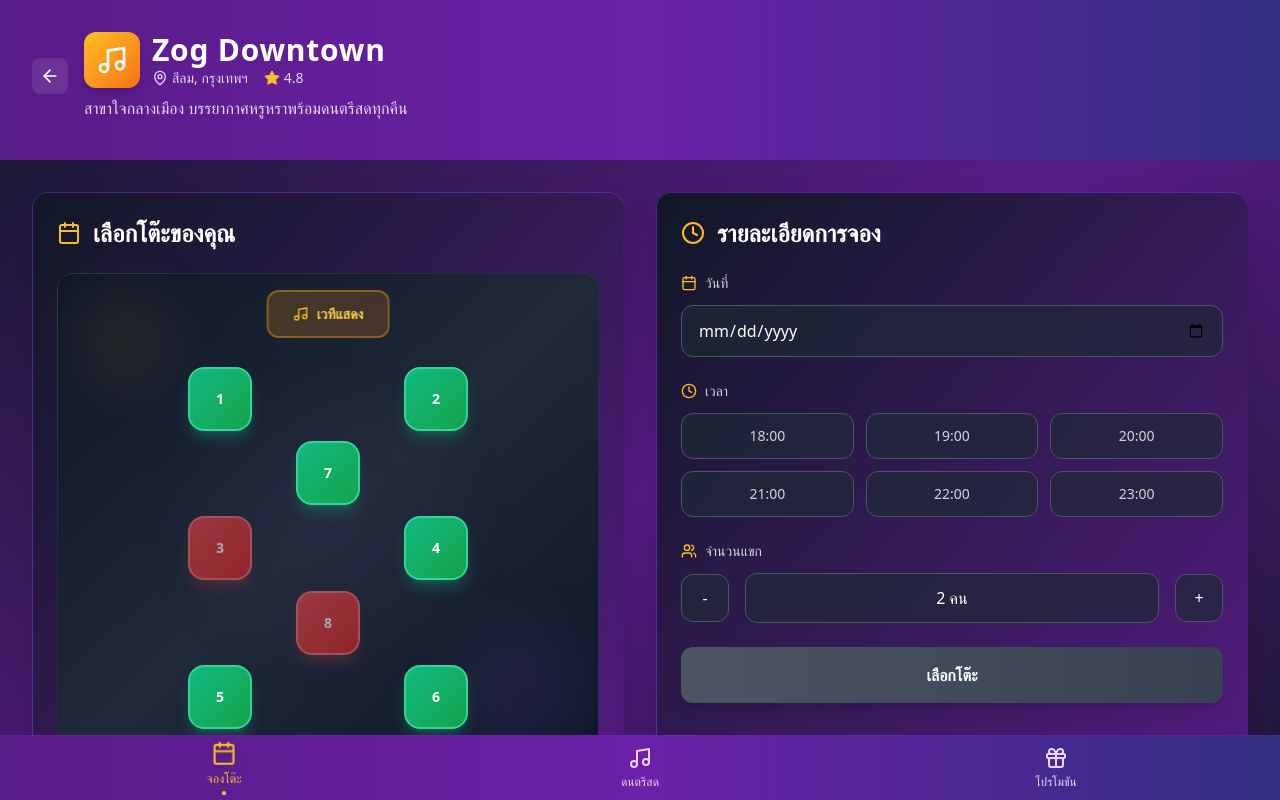
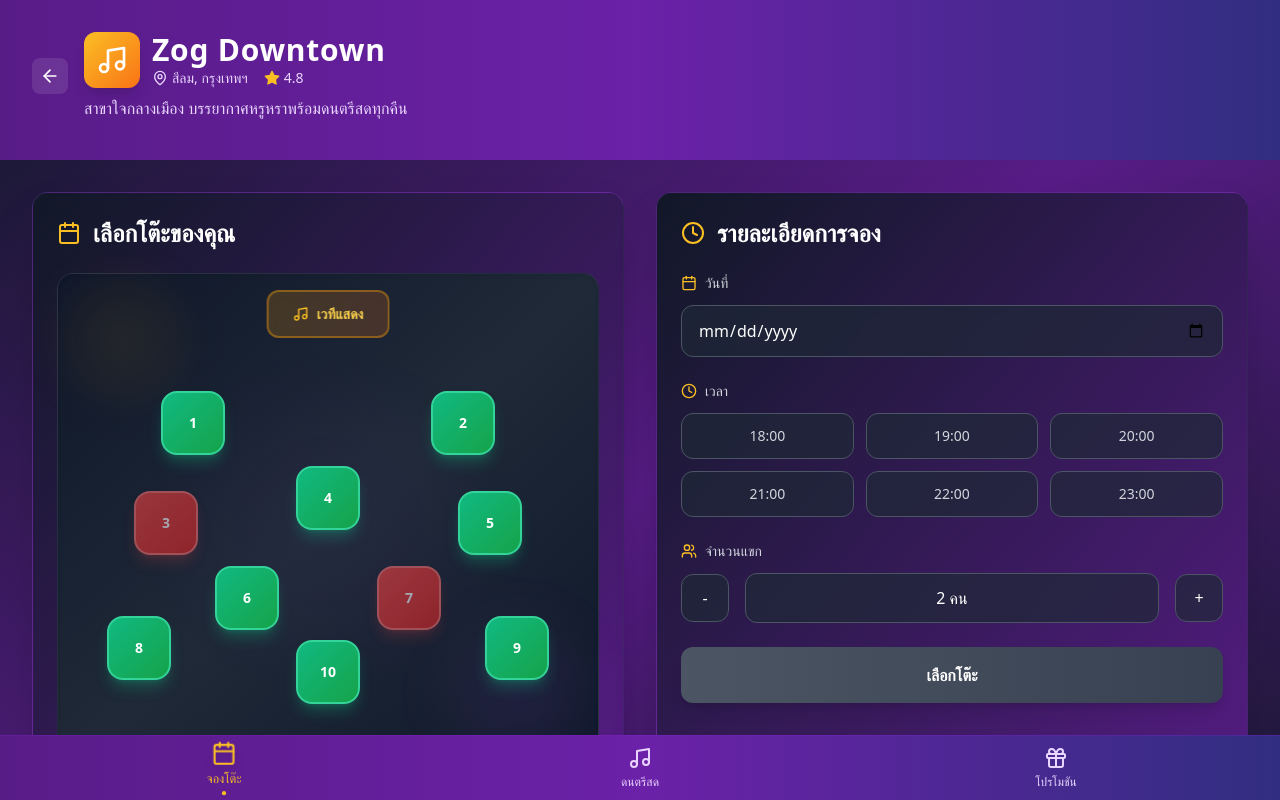
Before and after one commit to logathrim/zog, a React (Vite) app: page / in a window 1280 px wide. Both pictures are taken after a click on the element 226 px from the left and 636 px from the top of the page. Shown: the top 800 px of the page. Built offline with nearby package versions, Linux system fonts and the light colour scheme.

Commit message:
ปรับปรุงตำแหน่งโต๊ะให้เหมือนจริงและหลากหลาย

```diff
--- a/src/components/TableReservation.tsx
+++ b/src/components/TableReservation.tsx
@@ -1,7 +1,7 @@
 import React, { useState } from "react";
 import { Calendar, Clock, Users, Phone, Mail, User, Music, ArrowLeft, MapPin, Star } from "lucide-react";
 import { Table, Reservation, Restaurant } from "../types";
-import { tables as initialTables } from "../data/mockData";
+import { restaurantTables } from "../data/mockData";
 
 interface TableReservationProps {
   restaurant: Restaurant | null;
@@ -9,7 +9,9 @@ interface TableReservationProps {
 }
 
 export default function TableReservation({ restaurant, onBackToSelection }: TableReservationProps) {
-  const [tables, setTables] = useState<Table[]>(initialTables);
+  const [tables, setTables] = useState<Table[]>(
+    restaurant ? restaurantTables[restaurant.id] || [] : []
+  );
   const [selectedDate, setSelectedDate] = useState("");
   const [selectedTime, setSelectedTime] = useState("");
   const [guests, setGuests] = useState(2);
--- a/src/data/mockData.ts
+++ b/src/data/mockData.ts
@@ -87,6 +87,91 @@ export const restaurants: Restaurant[] = [
   }
 ];
 
+// Table layouts for each restaurant
+export const restaurantTables: { [key: string]: Table[] } = {
+  // Zog Downtown - Modern layout with stage focus
+  '1': [
+    { id: '1', number: 1, seats: 2, position: { x: 25, y: 30 }, isAvailable: true, isSelected: false },
+    { id: '2', number: 2, seats: 2, position: { x: 75, y: 30 }, isAvailable: true, isSelected: false },
+    { id: '3', number: 3, seats: 4, position: { x: 20, y: 50 }, isAvailable: false, isSelected: false },
+    { id: '4', number: 4, seats: 4, position: { x: 50, y: 45 }, isAvailable: true, isSelected: false },
+    { id: '5', number: 5, seats: 4, position: { x: 80, y: 50 }, isAvailable: true, isSelected: false },
+    { id: '6', number: 6, seats: 6, position: { x: 35, y: 65 }, isAvailable: true, isSelected: false },
+    { id: '7', number: 7, seats: 6, position: { x: 65, y: 65 }, isAvailable: false, isSelected: false },
+    { id: '8', number: 8, seats: 2, position: { x: 15, y: 75 }, isAvailable: true, isSelected: false },
+    { id: '9', number: 9, seats: 2, position: { x: 85, y: 75 }, isAvailable: true, isSelected: false },
+    { id: '10', number: 10, seats: 8, position: { x: 50, y: 80 }, isAvailable: true, isSelected: false }
+  ],
+
+  // Zog Riverside - Waterfront layout
+  '2': [
+    { id: '1', number: 1, seats: 2, position: { x: 15, y: 25 }, isAvailable: true, isSelected: false },
+    { id: '2', number: 2, seats: 2, position: { x: 35, y: 25 }, isAvailable: true, isSelected: false },
+    { id: '3', number: 3, seats: 2, position: { x: 55, y: 25 }, isAvailable: false, isSelected: false },
+    { id: '4', number: 4, seats: 2, position: { x: 75, y: 25 }, isAvailable: true, isSelected: false },
+    { id: '5', number: 5, seats: 4, position: { x: 25, y: 45 }, isAvailable: true, isSelected: false },
+    { id: '6', number: 6, seats: 4, position: { x: 65, y: 45 }, isAvailable: true, isSelected: false },
+    { id: '7', number: 7, seats: 6, position: { x: 45, y: 60 }, isAvailable: false, isSelected: false },
+    { id: '8', number: 8, seats: 4, position: { x: 20, y: 75 }, isAvailable: true, isSelected: false },
+    { id: '9', number: 9, seats: 4, position: { x: 70, y: 75 }, isAvailable: true, isSelected: false }
+  ],
+
+  // Zog Rooftop - Circular layout around pool
+  '3': [
+    { id: '1', number: 1, seats: 2, position: { x: 30, y: 20 }, isAvailable: true, isSelected: false },
+    { id: '2', number: 2, seats: 2, position: { x: 70, y: 20 }, isAvailable: true, isSelected: false },
+    { id: '3', number: 3, seats: 4, position: { x: 15, y: 35 }, isAvailable: false, isSelected: false },
+    { id: '4', number: 4, seats: 4, position: { x: 85, y: 35 }, isAvailable: true, isSelected: false },
+    { id: '5', number: 5, seats: 2, position: { x: 20, y: 55 }, isAvailable: true, isSelected: false },
+    { id: '6', number: 6, seats: 2, position: { x: 80, y: 55 }, isAvailable: true, isSelected: false },
+    { id: '7', number: 7, seats: 6, position: { x: 15, y: 75 }, isAvailable: true, isSelected: false },
+    { id: '8', number: 8, seats: 6, position: { x: 85, y: 75 }, isAvailable: false, isSelected: false },
+    { id: '9', number: 9, seats: 4, position: { x: 30, y: 85 }, isAvailable: true, isSelected: false },
+    { id: '10', number: 10, seats: 4, position: { x: 70, y: 85 }, isAvailable: true, isSelected: false },
+    { id: '11', number: 11, seats: 8, position: { x: 50, y: 90 }, isAvailable: true, isSelected: false }
+  ],
+
+  // Zog Garden - Scattered among trees
+  '4': [
+    { id: '1', number: 1, seats: 2, position: { x: 20, y: 25 }, isAvailable: true, isSelected: false },
+    { id: '2', number: 2, seats: 4, position: { x: 45, y: 20 }, isAvailable: true, isSelected: false },
+    { id: '3', number: 3, seats: 2, position: { x: 75, y: 30 }, isAvailable: false, isSelected: false },
+    { id: '4', number: 4, seats: 6, position: { x: 25, y: 45 }, isAvailable: true, isSelected: false },
+    { id: '5', number: 5, seats: 4, position: { x: 60, y: 40 }, isAvailable: true, isSelected: false },
+    { id: '6', number: 6, seats: 2, position: { x: 85, y: 55 }, isAvailable: true, isSelected: false },
+    { id: '7', number: 7, seats: 4, position: { x: 15, y: 65 }, isAvailable: false, isSelected: false },
+    { id: '8', number: 8, seats: 6, position: { x: 50, y: 70 }, isAvailable: true, isSelected: false },
+    { id: '9', number: 9, seats: 2, position: { x: 80, y: 80 }, isAvailable: true, isSelected: false },
+    { id: '10', number: 10, seats: 8, position: { x: 35, y: 85 }, isAvailable: true, isSelected: false }
+  ],
+
+  // Zog Underground - Club layout with dance floor
+  '5': [
+    { id: '1', number: 1, seats: 4, position: { x: 15, y: 20 }, isAvailable: true, isSelected: false },
+    { id: '2', number: 2, seats: 4, position: { x: 85, y: 20 }, isAvailable: true, isSelected: false },
+    { id: '3', number: 3, seats: 6, position: { x: 10, y: 35 }, isAvailable: false, isSelected: false },
+    { id: '4', number: 4, seats: 6, position: { x: 90, y: 35 }, isAvailable: true, isSelected: false },
+    { id: '5', number: 5, seats: 8, position: { x: 15, y: 55 }, isAvailable: true, isSelected: false },
+    { id: '6', number: 6, seats: 8, position: { x: 85, y: 55 }, isAvailable: true, isSelected: false },
+    { id: '7', number: 7, seats: 4, position: { x: 10, y: 75 }, isAvailable: false, isSelected: false },
+    { id: '8', number: 8, seats: 4, position: { x: 90, y: 75 }, isAvailable: true, isSelected: false },
+    { id: '9', number: 9, seats: 6, position: { x: 25, y: 85 }, isAvailable: true, isSelected: false },
+    { id: '10', number: 10, seats: 6, position: { x: 75, y: 85 }, isAvailable: true, isSelected: false }
+  ],
+
+  // Zog Classic - Traditional bar layout
+  '6': [
+    { id: '1', number: 1, seats: 2, position: { x: 25, y: 35 }, isAvailable: true, isSelected: false },
+    { id: '2', number: 2, seats: 2, position: { x: 75, y: 35 }, isAvailable: true, isSelected: false },
+    { id: '3', number: 3, seats: 4, position: { x: 35, y: 50 }, isAvailable: false, isSelected: false },
+    { id: '4', number: 4, seats: 4, position: { x: 65, y: 50 }, isAvailable: true, isSelected: false },
+    { id: '5', number: 5, seats: 6, position: { x: 50, y: 65 }, isAvailable: true, isSelected: false },
+    { id: '6', number: 6, seats: 2, position: { x: 20, y: 75 }, isAvailable: true, isSelected: false },
+    { id: '7', number: 7, seats: 2, position: { x: 80, y: 75 }, isAvailable: false, isSelected: false },
+    { id: '8', number: 8, seats: 4, position: { x: 50, y: 85 }, isAvailable: true, isSelected: false }
+  ]
+};
+
 export const bands: Band[] = [
   {
     id: '1',
@@ -126,16 +211,8 @@ export const bands: Band[] = [
   }
 ];
 
-export const tables: Table[] = [
-  { id: '1', number: 1, seats: 2, position: { x: 30, y: 25 }, isAvailable: true, isSelected: false },
-  { id: '2', number: 2, seats: 4, position: { x: 70, y: 25 }, isAvailable: true, isSelected: false },
-  { id: '3', number: 3, seats: 2, position: { x: 30, y: 55 }, isAvailable: false, isSelected: false },
-  { id: '4', number: 4, seats: 6, position: { x: 70, y: 55 }, isAvailable: true, isSelected: false },
-  { id: '5', number: 5, seats: 4, position: { x: 30, y: 85 }, isAvailable: true, isSelected: false },
-  { id: '6', number: 6, seats: 2, position: { x: 70, y: 85 }, isAvailable: true, isSelected: false },
-  { id: '7', number: 7, seats: 8, position: { x: 50, y: 40 }, isAvailable: true, isSelected: false },
-  { id: '8', number: 8, seats: 4, position: { x: 50, y: 70 }, isAvailable: false, isSelected: false }
-];
+// Keep the original tables for backward compatibility
+export const tables: Table[] = restaurantTables['1'];
 
 export const promotions: Promotion[] = [
   {
```
